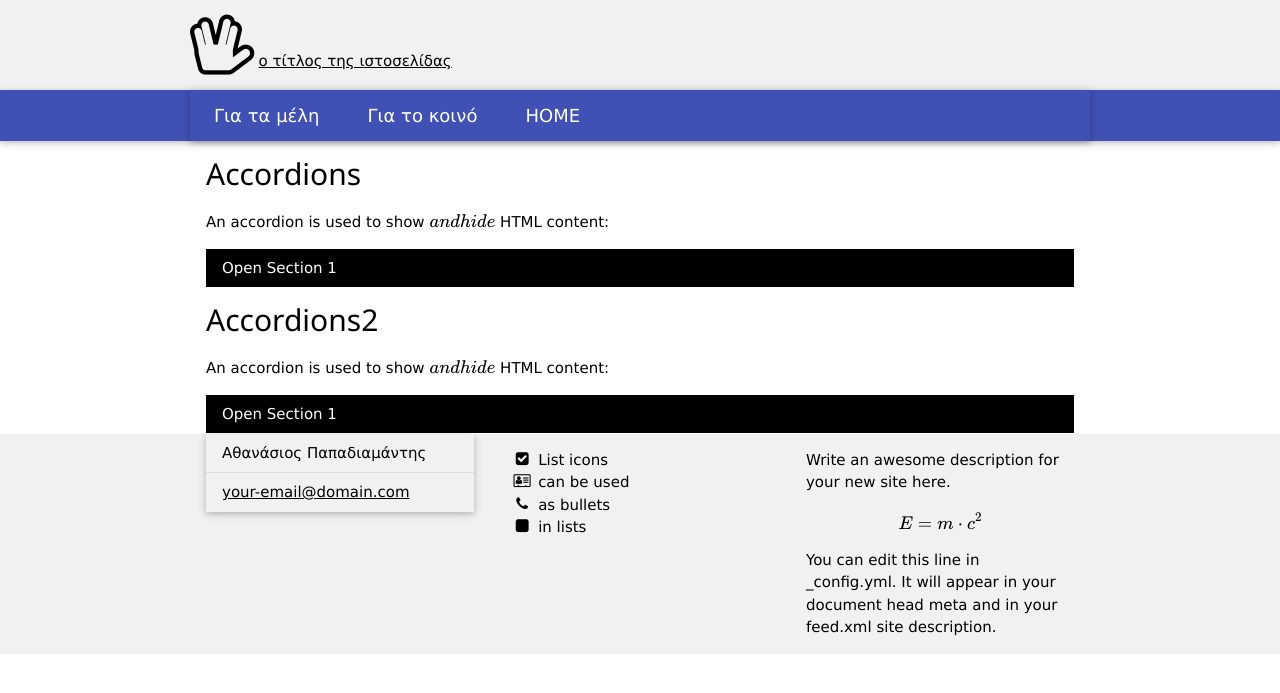
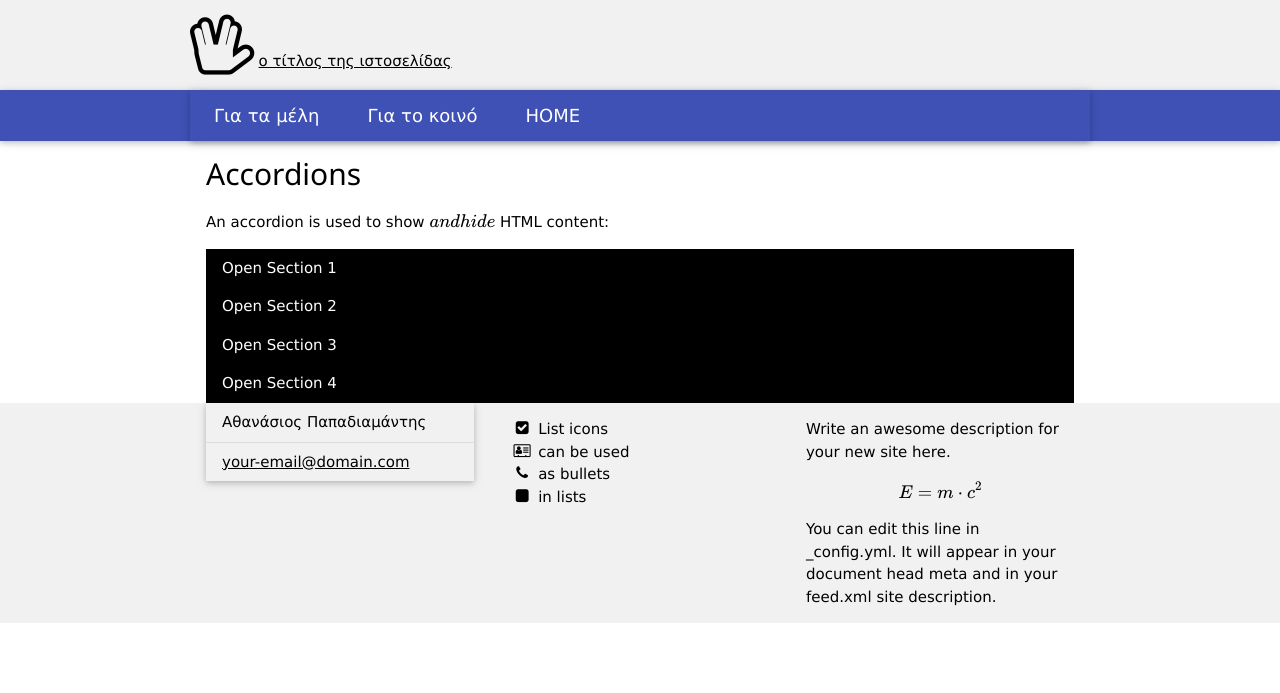
Before and after one commit to mrubyz/test, a Jekyll site: the page built from forpu.md, in a window 1280 px wide. Shown: the top 693 px of the page. Built offline with Jekyll 4.4.1, drawn with Linux system fonts in a browser that asks for light colours; formulas are drawn with MathJax 3.

Commit message:
Update forpu.md

```diff
--- a/forpu.md
+++ b/forpu.md
@@ -15,14 +15,25 @@ title: Για το κοινό
   <p>Some text..</p>
 </div>
 
-<h2>Accordions2</h2>
-<p>An accordion is used to show (and hide) HTML content:</p>
+<button onclick="myFunction('Demo2')" class="w3-btn w3-block w3-black w3-left-align">Open Section 2</button>
+<div id="Demo2" class="w3-container w3-hide">
+  <h4>Section 2</h4>
+  <p>Some text..</p><p>Some text..</p>
+</div>
 
-<button onclick="myFunction('Demo1')" class="w3-btn w3-block w3-black w3-left-align">Open Section 1</button>
-<div id="Demo1" class="w3-container w3-hide">
-  <h4>Section 1</h4>
-  <p>Some text..</p>
+
+<button onclick="myFunction('Demo3')" class="w3-btn w3-block w3-black w3-left-align">Open Section 3</button>
+<div id="Demo3" class="w3-container w3-hide">
+  <h4>Section 2</h4>
+  <p>Some text..</p><p>Some text..</p><p>Some text..</p><p>Some text..</p>
 </div>
+
+<button onclick="myFunction('Demo4')" class="w3-btn w3-block w3-black w3-left-align">Open Section 4</button>
+<div id="Demo3" class="w3-container w3-hide">
+  <h4>Section 2</h4>
+  <p>Some text..</p><p>Some text..</p><p>Some text..</p><p>Some text..</p>
+</div>
+
 
 </div>
 <script>
```
